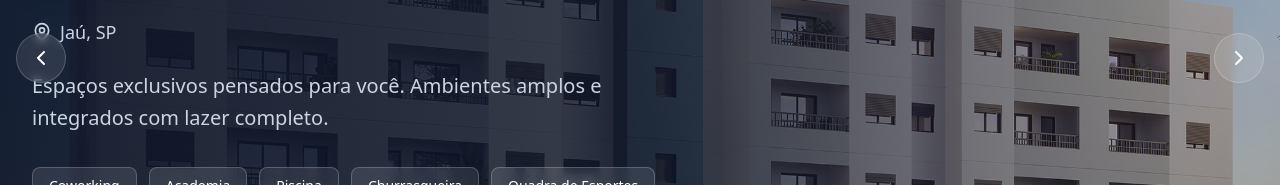
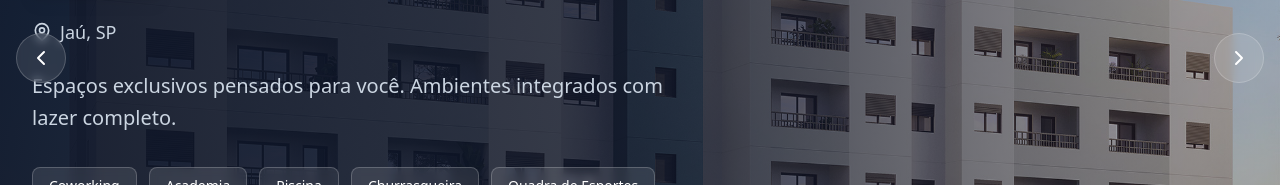
Before and after one commit to dumarot/r2msite, a React (Vite) app: page / in a window 1280 px wide. Shown: the part 362-547 px from the top of the page. Built offline with nearby package versions, Linux system fonts and the light colour scheme.

Commit message:
Update Esplanada Jaú carousel text

```diff
--- a/src/components/FeaturedProjects.tsx
+++ b/src/components/FeaturedProjects.tsx
@@ -20,7 +20,7 @@ const featuredProjects = [
     name: 'Esplanada Jaú',
     location: 'Jaú, SP',
     status: 'Em Obras',
-    description: 'Espaços exclusivos pensados para você. Ambientes amplos e integrados com lazer completo.',
+    description: 'Espaços exclusivos pensados para você. Ambientes integrados com lazer completo.',
     image: '/RB2_Esplanada_Fachada_R02.jpg',
     website: 'https://www.esplanadajau.com.br',
     logo: 'https://www.esplanadajau.com.br/wp-content/themes/c4theme/img/banner/logo.webp',
```
